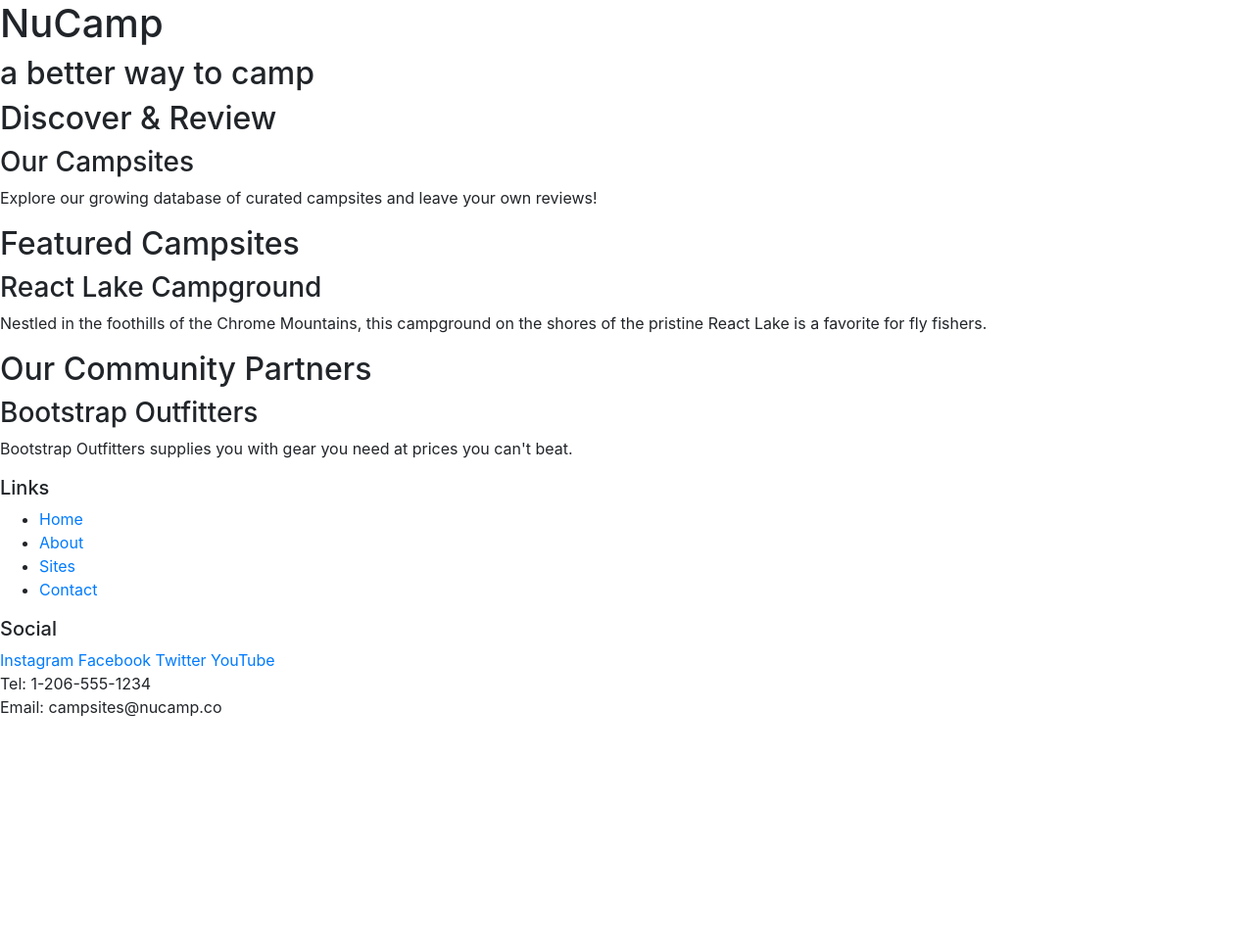
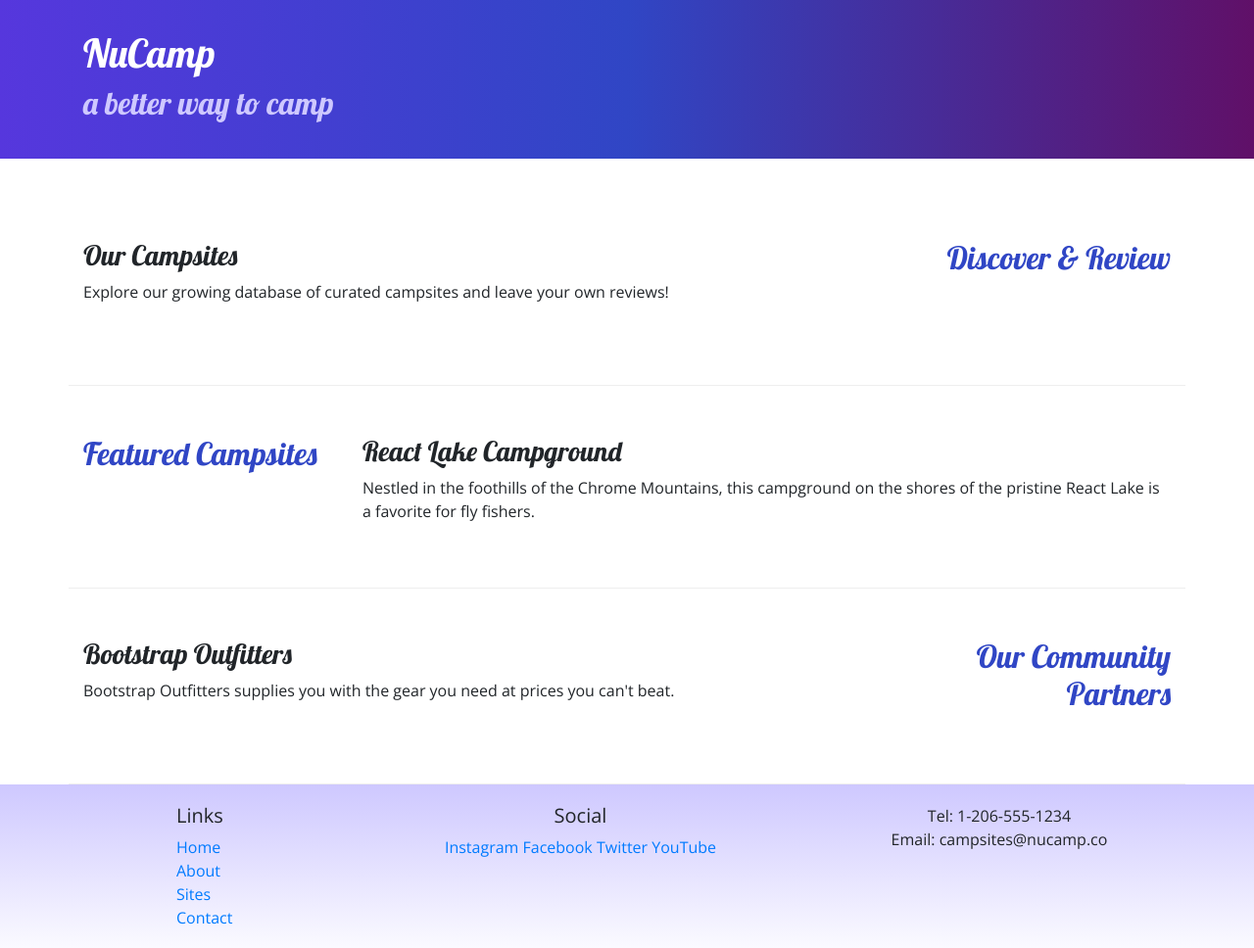
Before and after one commit to Pete-McGarty/BootstrapClassProject, a website: page index.html in a window 1280 px wide. Shown: the whole page at 98% size. Before the commit the page ends 800 px from the top, so only its background shows below. Drawn offline with nearby package versions, Linux system fonts and the light colour scheme.

Commit message:
Adding Custom Styles

```diff
--- /dev/null
+++ b/css/styles.css
@@ -0,0 +1,32 @@
+body {
+    font-family: "Open Sans", sans-serif;
+}
+
+h1, h2, h3 {
+    font-family: "Lobster", cursive;
+}
+
+h2 {
+    color: #3046C5;
+}
+
+header h2 {
+    color: #cec8ff;
+}
+
+footer {
+    background-image: linear-gradient(#cec8ff, white);
+    padding: 20px 0;
+}
+
+.jumbotron {
+    padding: 30px;
+    background-image: linear-gradient(to right, #5637dd, #3046c5, #601068);
+    color: white;
+}
+
+.row-content {
+    padding: 50px 0;
+    border-bottom: 1px ridge;
+    min-height: 200px;
+}
--- a/index.html
+++ b/index.html
@@ -6,56 +6,84 @@
 
     <!-- Bootstrap CSS -->
     <link rel="stylesheet" href="node_modules/bootstrap/dist/css/bootstrap.min.css">
+
+    <!-- Additional CSS -->
+    <link rel="stylesheet" href="https://fonts.googleapis.com/css?family=Lobster|Open+Sans" />
+    <link rel="stylesheet" href="css/styles.css" />
+
     <title>NuCamp: A Better Way to Camp</title>
 
 </head>
 <body>
 
-    <header>
-        <div>
+    <header class="jumbotron jumbotron-fluid">
+        <div class="container">
+            <div class="row">
+                <div class="col">
                     <h1>NuCamp</h1>
                     <h2>a better way to camp</h2>
                 </div>
+            </div>
+        </div>
     </header>
 
-    <div>
-        <h2>Discover & Review</h2>
+    <div class="container">
+        <div class="row row-content">
+            <div class="col-sm-4 order-sm-last col-md-3">
+                <h2 class="text-sm-right">Discover & Review</h2>
+            </div>
+            <div class="col">
                 <h3>Our Campsites</h3>
                 <p>Explore our growing database of curated campsites and leave your own reviews!</p>
             </div>
+        </div>
 
-    <div>
+
+        <div class="row row-content">
+            <div class="col-sm-4 col-md-3">
                 <h2>Featured Campsites</h2>
+            </div>
+            <div class="col">
                 <h3>React Lake Campground</h3>
                 <p>Nestled in the foothills of the Chrome Mountains, this campground on the shores of the pristine React Lake is a favorite for fly fishers.</p>
             </div>
+        </div>
 
-    <div>
-        <h2>Our Community Partners</h2>
+        <div class="row row-content">
+            <div class="col-sm-4 order-sm-last col-md-3">
+                <h2 class="text-sm-right">Our Community Partners</h2>
+            </div>
+            <div class="col">
                 <h3>Bootstrap Outfitters</h3>
-        <p>Bootstrap Outfitters supplies you with gear you need at prices you can't beat.</p>
+                <p>Bootstrap Outfitters supplies you with the gear you need at prices you can't beat.</p>
+            </div>
+        </div>
     </div>
 
     <footer>
-        <div>
+        <div class="container">
+            <div class="row">
+                <div class="col-4 col-sm-2 offset-1">
                     <h5>Links</h5>
-            <ul>
+            		<ul class="list-unstyled">
                         <li><a href="#">Home</a></li>
                         <li><a href="#">About</a></li>
                         <li><a href="#">Sites</a></li>
                         <li><a href="#">Contact</a></li>
                     </ul>
                 </div>
-        <div>
+                <div class="col-6 col-sm-5 text-center">
                 	<h5>Social</h5>
                     <a href="http://instagram.com/">Instagram</a>
                     <a href="http://facebook.com/">Facebook</a>
                     <a href="http://twitter.com/">Twitter</a>
                     <a href="http://youtube.com/">YouTube</a>
                 </div>
-        <div>
+                <div class="col-sm-4 text-center">
                     Tel: 1-206-555-1234<br />
                     Email: campsites@nucamp.co
+                </div>
+           </div>
         </div>
     </footer>
 
```
Lines whose indentation alone changed are shown as unchanged.
